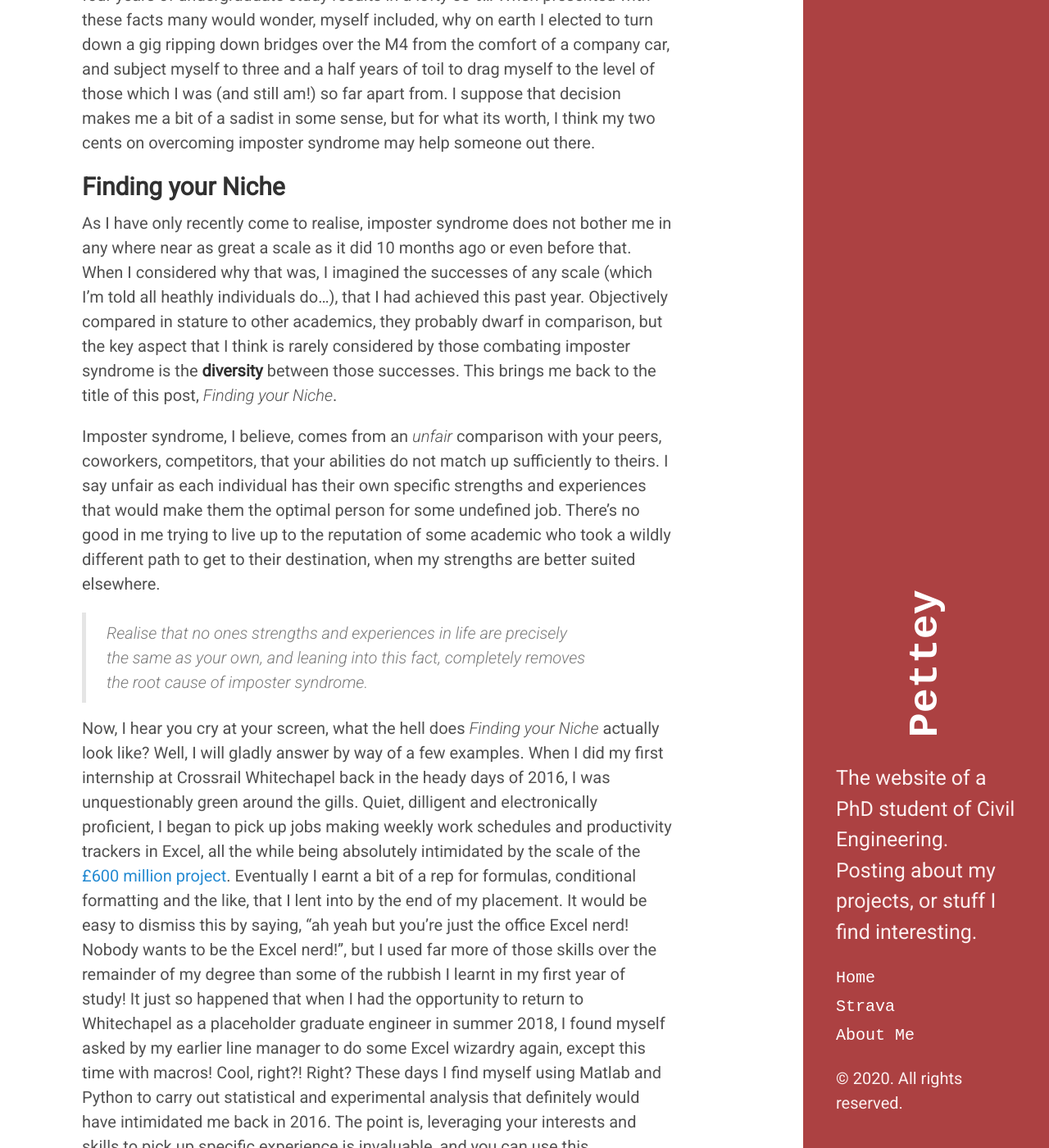
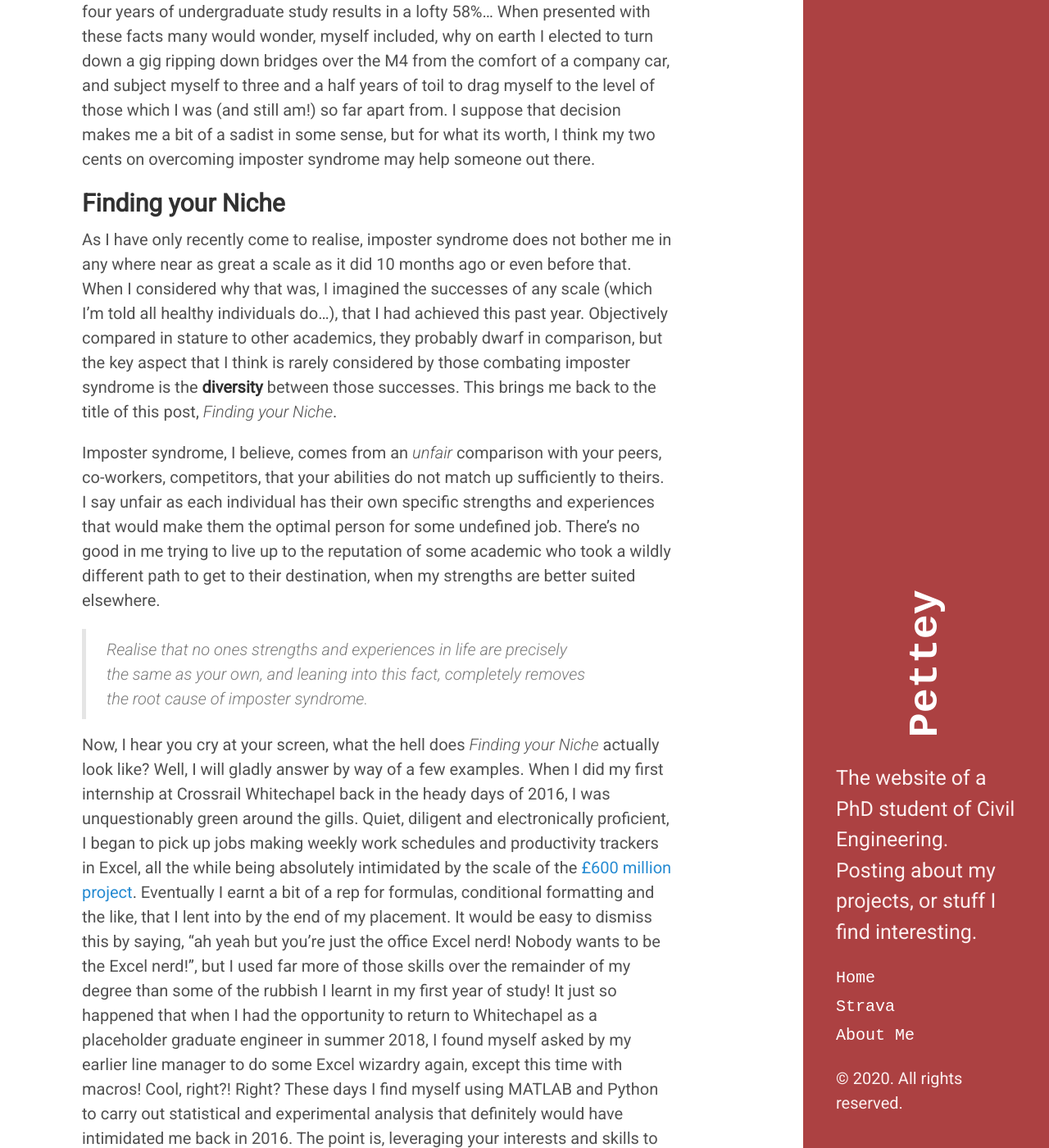
Before and after one commit to Gustafferson/gustafferson.github.io, a Jekyll site: the page built from index.html, in a window 1280 px wide and 1400 px high, scrolled down 1359 px. Shown: the whole window at 82% size. Built offline with Jekyll 4.4.1, drawn with Linux system fonts in a browser that asks for light colours; the list of posts is cut into pages by our own code; some of the changed text lies outside the part shown.

Commit message:
Correcting spelling and formatting in ImposterSyndrome.md

```diff
--- a/_posts/2020-07-29-ImposterSyndrome.markdown
+++ b/_posts/2020-07-29-ImposterSyndrome.markdown
@@ -9,47 +9,52 @@ In a macro sense this year has flown by, with changes aplenty ensuring that week
 Whereas upon reflection in a micro sense, October 2019 seems like an absolute age ago when considering my personal growth/development.
 One major factor in this is imposter syndrome.
 
-At some point, I am sure everyone under the sun has experienced a feeling of being way out of their depth and not able to surmount the tasks infront of them.
+At some point, I am sure everyone under the sun has experienced a feeling of being way out of their depth and not able to surmount the tasks in front of them.
 A quick search of [the PhD subreddit](reddit.com/r/phd) reveals countless references to this phenomenon among postgrad students, which I initially took as warm relief that I was in good company when beginning my postgrad studies.
-![The depths of dispare on the PhD subreddit](/images/ImposterSyndrome/ImposterSyndromeRedditSearch.png "The depths of dispare on the PhD subreddit")
+
+![The depths of despair on the PhD subreddit](/images/ImposterSyndrome/ImposterSyndromeRedditSearch.png "The depths of dispare on the PhD subreddit")
+
 However, as I began to find out, this feeling of inadequacy can begin to cripple personal development as opportunities are turned down, or at the very least the maximum benefit is not achieved from them.
 
 My personal doubts arose as a result of woeful prior academic performance compared when compared to other academics.
-For context, the entirety of my supervisory panel won the Schofeild Award for best in Geotechnics at the University of Cambridge, whilst my average performance in Geotechnics across four years of undergraduate study results in a lofty 58%...
+For context, the entirety of my supervisory panel won the Schofield Award for best in Geotechnics at the University of Cambridge, whilst my average performance in Geotechnics across four years of undergraduate study results in a lofty 58%...
 When presented with these facts many would wonder, myself included, why on earth I elected to turn down a gig ripping down bridges over the M4 from the comfort of a company car, and subject myself to three and a half years of toil to drag myself to the level of those which I was (and still am!) so far apart from.
 I suppose that decision makes me a bit of a sadist in some sense, but for what its worth, I think my two cents on overcoming imposter syndrome may help someone out there.
 
 ## Finding your Niche
 As I have only recently come to realise, imposter syndrome does not bother me in any where near as great a scale as it did 10 months ago or even before that.
-When I considered why that was, I imagined the successes of any scale (which I'm told all heathly individuals do...), that I had achieved this past year.
+When I considered why that was, I imagined the successes of any scale (which I'm told all healthy individuals do...), that I had achieved this past year.
 Objectively compared in stature to other academics, they probably dwarf in comparison, but the key aspect that I think is rarely considered by those combating imposter syndrome is the **diversity** between those successes.
 This brings me back to the title of this post, _Finding your Niche_.
 
-Imposter syndrome, I believe, comes from an _unfair_ comparison with your peers, coworkers, competitors, that your abilities do not match up sufficiently to theirs.
+Imposter syndrome, I believe, comes from an _unfair_ comparison with your peers, co-workers, competitors, that your abilities do not match up sufficiently to theirs.
 I say unfair as each individual has their own specific strengths and experiences that would make them the optimal person for some undefined job.
 There's no good in me trying to live up to the reputation of some academic who took a wildly different path to get to their destination, when my strengths are better suited elsewhere.
+
 > _Realise that no ones strengths and experiences in life are precisely the same as your own, and leaning into this fact, completely removes the root cause of imposter syndrome._
 
 Now, I hear you cry at your screen, what the hell does _Finding your Niche_ actually look like?
 Well, I will gladly answer by way of a few examples.
 When I did my first internship at Crossrail Whitechapel back in the heady days of 2016, I was unquestionably green around the gills.
-Quiet, dilligent and electronically proficient, I began to pick up jobs making weekly work schedules and productivity trackers in Excel, all the while being absolutely intimidated by the scale of the [£600 million project][crossrail].
+Quiet, diligent and electronically proficient, I began to pick up jobs making weekly work schedules and productivity trackers in Excel, all the while being absolutely intimidated by the scale of the [£600 million project][crossrail].
 Eventually I earnt a bit of a rep for formulas, conditional formatting and the like, that I lent into by the end of my placement.
 It would be easy to dismiss this by saying, "ah yeah but you're just the office Excel nerd! Nobody wants to be the Excel nerd!", but I used far more of those skills over the remainder of my degree than some of the rubbish I learnt in my first year of study!
 It just so happened that when I had the opportunity to return to Whitechapel as a placeholder graduate engineer in summer 2018, I found myself asked by my earlier line manager to do some Excel wizardry again, except this time with macros! Cool, right?! Right?
-These days I find myself using Matlab and Python to carry out statistical and experimental analysis that definitely would have intimidated me back in 2016.
+These days I find myself using MATLAB and Python to carry out statistical and experimental analysis that definitely would have intimidated me back in 2016.
 The point is, leveraging your interests and skills to pick up specific experience is invaluable, and you can use this experience to combat imposter syndrome.
+
 > More generally, focus on the skills and tasks you're good at, and work on those until they're best in class.
 > **You can't be an imposter if you're the one everyone looks to when some task needs doing.**
+
 To draw on another one of my experiences in my postgraduate life, I've used the real world application I gained from working on huge construction projects in conjunction with the understanding of theoretical engineering I have developed over the last year, to better deliver teaching to undergraduate students when assisting with those modules.
-As such, I have earnt somewhat of a repuation for being a "reliable and enaging student demonstrator" (supervisors' words, not mine...).
+As such, I have earnt somewhat of a reputation for being a "reliable and engaging student demonstrator" (supervisors' words, not mine...).
 I think it is key to try and give students a different perspective on the material they're trying to learn, evidently from the average mark of 58% I didn't understand Geotechnics on the first pass and I doubt I'll be the last to miss it first time round.
 
 So what have I got there, some data analysis skills and I can engage with students, not exactly award worthy, but those niches have made all the difference when comparing myself to others.
 
 To summarise, once you've found one niche use what you've learnt in conjunction with another interest or skill of yours, and go and refine that until it becomes best in class.
 Before you know it, your proficiency will have gone through the roof, providing a perfect hole for your confidence in your own abilities to rise through too.
-> Be confident in that one inital niche you found, expand it gradually and become that intimidating figure your past self would have felt and imposter to.
+> Be confident in that one initial niche you found, expand it gradually and become that intimidating figure your past self would have felt and imposter to.
 
 [crossrail]: https://www.standard.co.uk/news/transport/crossrail-station-costs-soar-by-six-times-as-contract-hitches-hit-1bn-a4133656.html
 [October 2019]: pettey.co.uk/About.html
```
